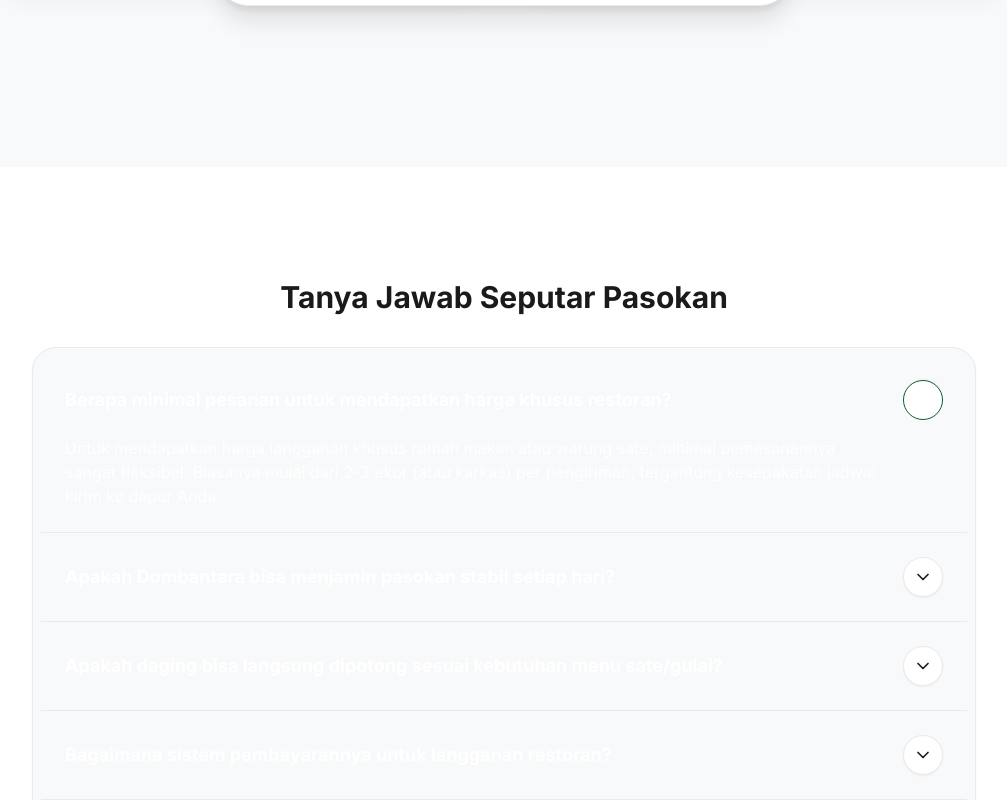
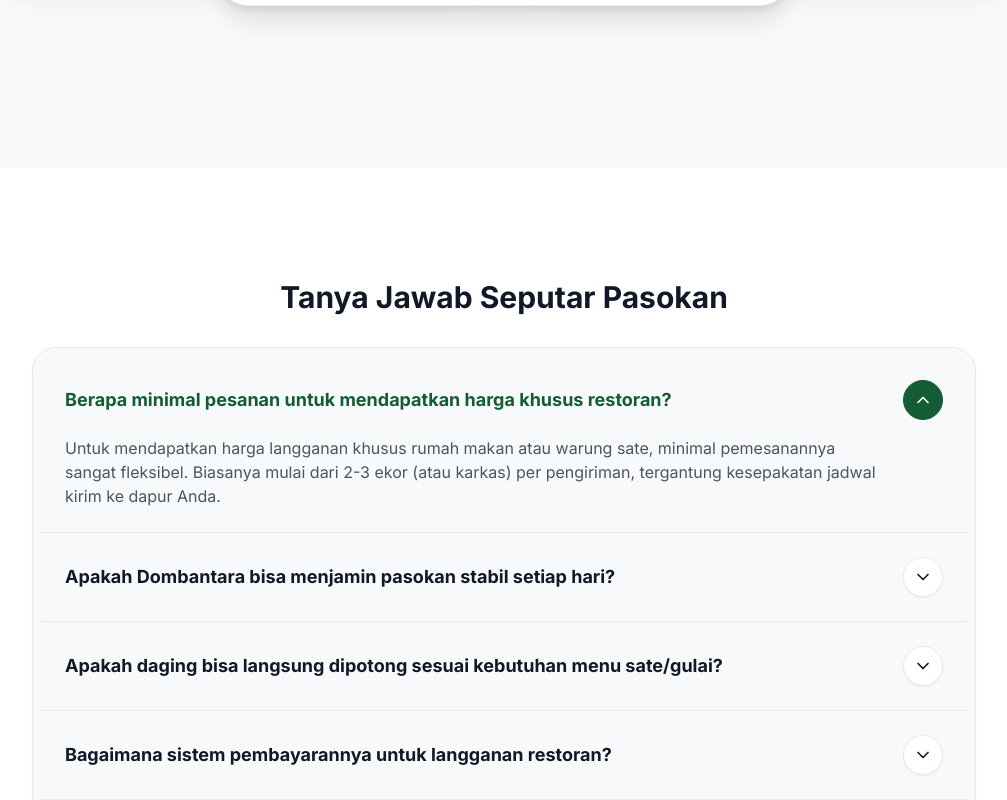
Before and after one commit to fajarsetiawaan/dombantara-web, a Next.js app: page /ekosistem/supply/corporate/livestock-landingpage/restoran in a window 1280 px wide. Both pictures are taken after a click on the element 640 px from the left and 5712 px from the top of the page. Shown: the part 5312-6112 px from the top of the page, without its empty margins (136-1143 px from the left). Built offline with nearby package versions, Linux system fonts and the light colour scheme.

Commit message:
style: replace utility classes with explicit inline styles for FAQ section and add development log file

```diff
--- a/app/ekosistem/supply/corporate/livestock-landingpage/restoran/page.tsx
+++ b/app/ekosistem/supply/corporate/livestock-landingpage/restoran/page.tsx
@@ -730,10 +730,10 @@
       </section>
 
       {/* FAQ */}
-      <section className="py-20 md:py-28 bg-white relative z-20">
+      <section className="py-20 md:py-28 bg-white relative z-20" style={{ color: '#111827' }}>
         <div className="container mx-auto px-6 lg:px-10 max-w-5xl">
           <div>
-            <h2 className="text-3xl font-display font-bold text-text-primary mb-8 text-center">Tanya Jawab Seputar Pasokan</h2>
+            <h2 className="text-3xl font-display font-bold mb-8 text-center" style={{ color: '#111827' }}>Tanya Jawab Seputar Pasokan</h2>
             <div className="bg-surface rounded-[24px] border border-border-subtle shadow-sm overflow-hidden p-2">
               {[
                 {
@@ -769,10 +769,10 @@
                     className="flex items-center justify-between cursor-pointer"
                     onClick={() => setOpenFaq(openFaq === idx ? null : idx)}
                   >
-                    <span className={`font-bold text-sm sm:text-base md:text-lg ${openFaq === idx ? 'text-primary' : 'text-text-primary group-hover:text-primary transition-colors'}`}>
+                    <span className={`font-bold text-sm sm:text-base md:text-lg transition-colors`} style={{ color: openFaq === idx ? '#145C33' : '#111827' }}>
                       {item.q}
                     </span>
-                    <div className={`w-10 h-10 rounded-full bg-white flex items-center justify-center border border-border-subtle transition-all duration-300 shadow-sm shrink-0 ml-4 ${openFaq === idx ? 'text-white bg-primary border-primary rotate-180' : 'text-text-primary group-hover:text-primary'}`}>
+                    <div className={`w-10 h-10 rounded-full bg-white flex items-center justify-center border border-border-subtle transition-all duration-300 shadow-sm shrink-0 ml-4`} style={{ color: openFaq === idx ? '#FFFFFF' : '#111827', backgroundColor: openFaq === idx ? '#145C33' : '#FFFFFF', borderColor: openFaq === idx ? '#145C33' : undefined, transform: openFaq === idx ? 'rotate(180deg)' : 'none' }}>
                       <ChevronDown size={20} />
                     </div>
                   </div>
@@ -781,7 +781,7 @@
                   <div
                     className={`overflow-hidden transition-all duration-500 ease-in-out ${openFaq === idx ? 'max-h-[500px] opacity-100 mt-4' : 'max-h-0 opacity-0'}`}
                   >
-                    <p className="text-text-muted text-sm sm:text-base leading-relaxed pr-14">
+                    <p className="text-sm sm:text-base leading-relaxed pr-14" style={{ color: '#4B5563' }}>
                       {item.a}
                     </p>
                   </div>
```
Also changed, not shown: 1 other file (tests, documents, lock files or other folders).
